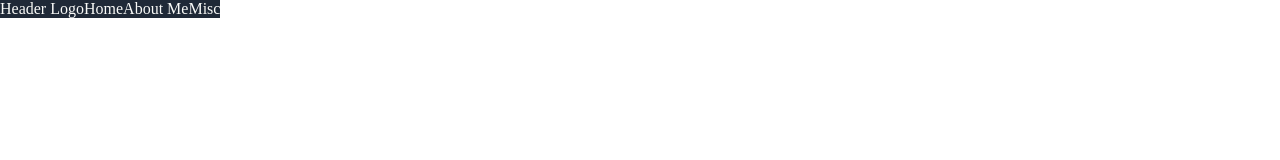
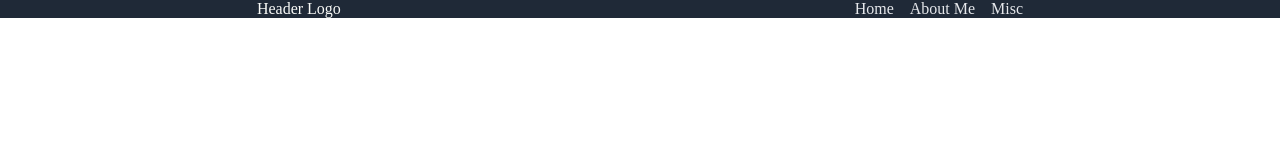
Before and after one commit to Collin-Holloway/odin-landingpage, a plain HTML site: page index.html in a window 1280 px wide. Drawn offline with Linux system fonts and the light colour scheme.

Commit message:
fixed header spacing

```diff
--- a/styles.css
+++ b/styles.css
@@ -3,21 +3,19 @@
     padding: 0;
     box-sizing: border-box;
 }
-body{
-    display: flex;
 
-}
 
 .section-1{
     display: flex;
     background-color: #1f2937;
     color: #f9Faf8;
-
+    justify-content: space-around;
 }
 
 .links{
     display: flex;
-
+    gap: 16px;
+    color: #e5e7eb;
 }
 
 .container{
```
